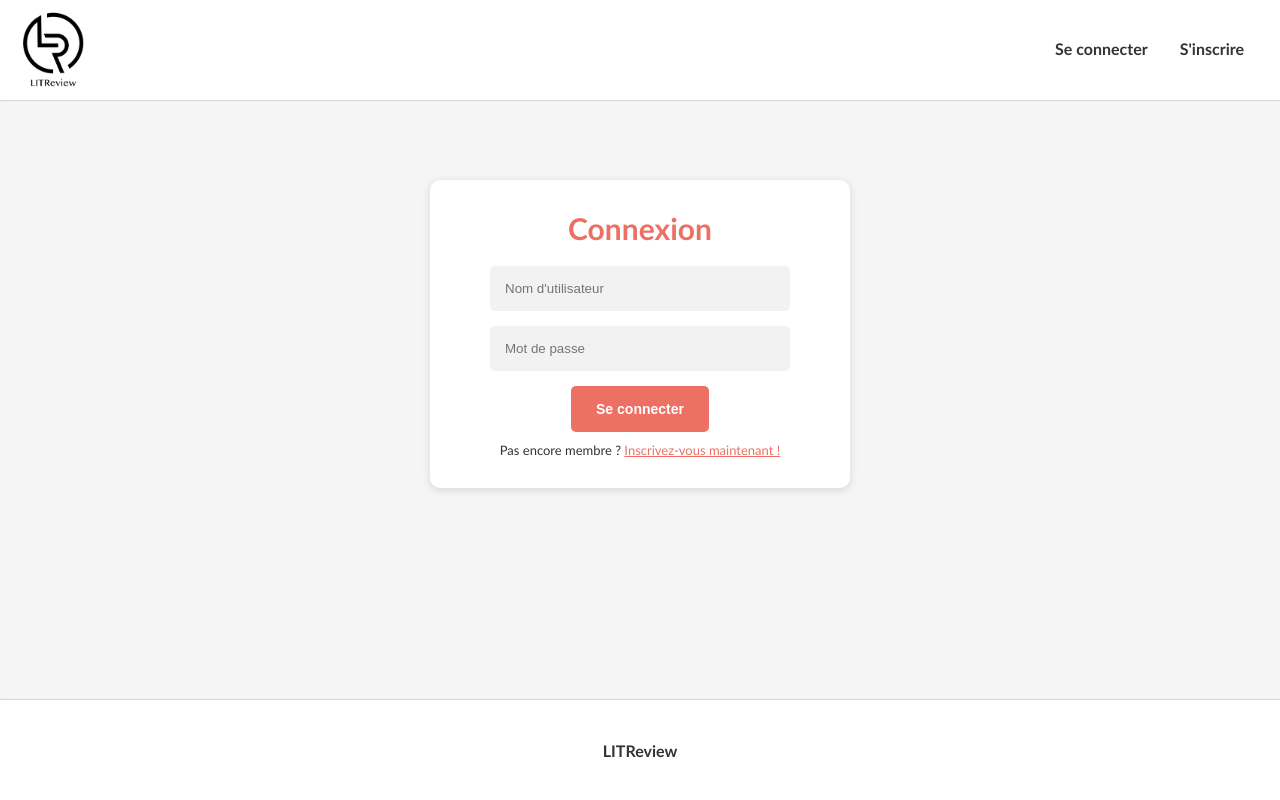
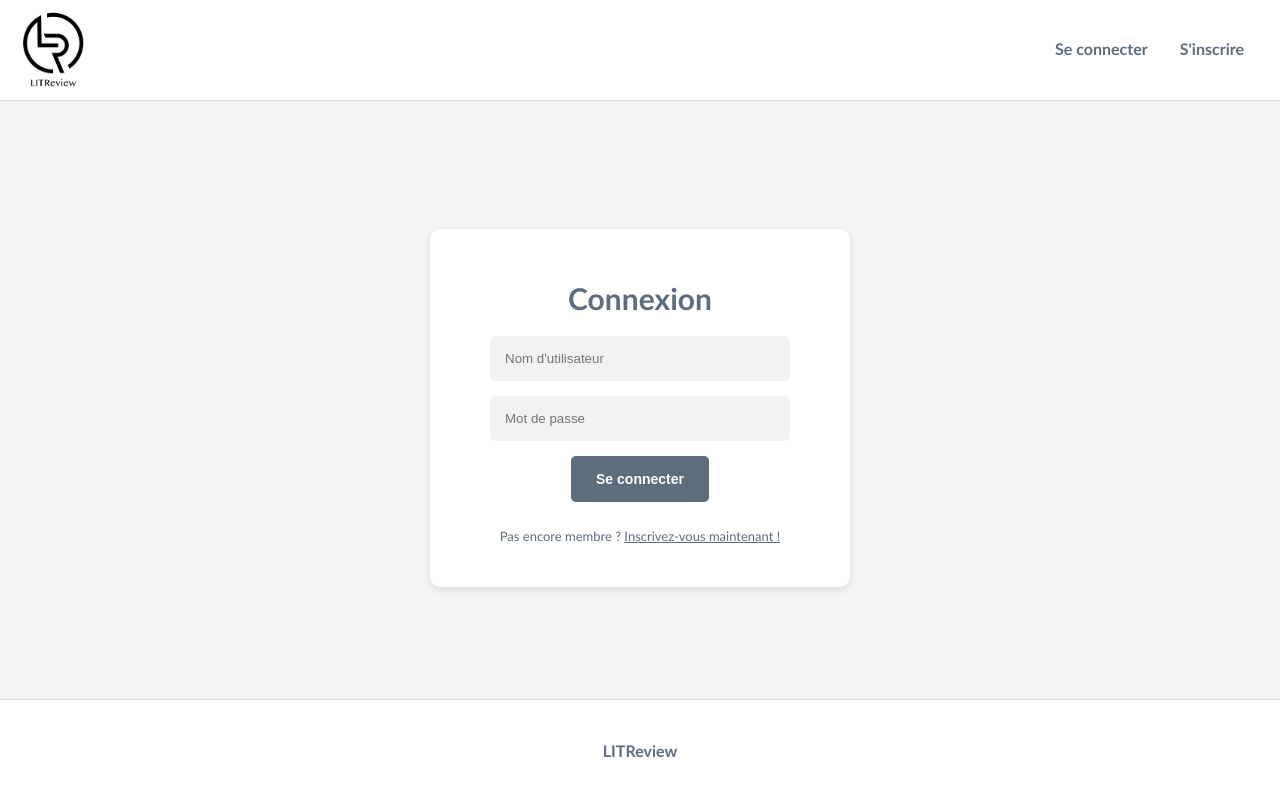
Before and after one commit to SelHel/Developing_A_Web_Application_With_Django, a Django app: page / in a window 1280 px wide. Run offline with Django 4.2, Linux system fonts and the light colour scheme.

Commit message:
correction de la mise en page html css

```diff
--- a/static/style.css
+++ b/static/style.css
@@ -1,10 +1,17 @@
 * {
-    margin: 0;
-    padding: 0;
+    -moz-box-sizing: border-box;
     box-sizing: border-box;
 }
 
+html {
+	height: 100%;
+}
+
 body {
+    min-height: 100%;
+    margin: 0;
+    padding: 100px 0;
+    position: relative;
     display: flex;
     justify-content: center;
     flex-direction: column;
@@ -13,11 +20,16 @@ body {
     font-family: "Gill Sans", sans-serif;
 }
 
+.block_content {
+    margin: 20px 0;
+}
 
 /* ------------------------------ HEADER -------------------------------*/
 header {
     width: 100%;
-    height: auto;
+    position: absolute;
+    top: 0;
+    height: 100px;
     background-color: #fff;
     box-shadow: 0 1px 1px #d8d8d8;
 }
@@ -50,7 +62,7 @@ header .header_content .header_menu ul {
 
 header .header_content li a {
     display: block;
-    color: #333;
+    color: #5D6D7E;
     text-align: center;
     padding: 14px 16px;
     text-decoration: none;
@@ -60,7 +72,7 @@ header .header_content li a {
 }
 
 header .header_content li a:hover {
-    color: #b4b4b4;
+    color: #AEB6BF;
 }
 /* ------------------------------ END HEADER -------------------------------*/
 /* --------------------------------- FORM CONTAINER ----------------------------------*/
@@ -69,8 +81,6 @@ header .header_content li a:hover {
     flex-direction: column;
     align-items: center;
     justify-content: center;
-    margin-top: 80px;
-    margin-bottom: 80px;
     background-color: #fff;
     padding: 30px 60px 30px;
     border-radius: 10px;
@@ -80,21 +90,21 @@ header .header_content li a:hover {
 }
 
 .form_container h1 {
-    color: #EC7063;
+    color: #5D6D7E;
     font-size: 30px;
     font-weight: 600;
     margin-bottom: 20px;
 }
 
 .form_container h2 {
-    color: #EC7063;
+    color: #5D6D7E;
     font-size: 15px;
     font-weight: 600;
     margin-top: 10px;
 }
 
 .form_container h3 {
-    color: #EC7063;
+    color: #5D6D7E;
     font-size: 30px;
     font-weight: 600;
     margin-bottom: 10px;
@@ -104,14 +114,14 @@ header .header_content li a:hover {
 .form_container p {
     width: 300px;
     text-align: center;
-    color: #333;
+    color: #5D6D7E;
     font-size: 13px;
     margin-top: 10px;
 }
 
 .form_container a {
     text-align: center;
-    color: #EC7063;
+    color: #5D6D7E;
 }
 
 .form {
@@ -129,7 +139,7 @@ header .header_content li a:hover {
     background-color: #f2f2f2;
     outline: none;
     margin-bottom: 15px;
-    color: #333;
+    color: #5D6D7E;
 }
 
 #id_rating {
@@ -162,14 +172,14 @@ header .header_content li a:hover {
     font-size: 14px;
     font-weight: 600;
     color: #fff;
-    background-color: #EC7063;
+    background-color: #5D6D7E;
     outline:none;
     cursor:pointer;
     transition: 0.3s;
 }
 
 .button:hover {
-    background-color: #b4b4b4;
+    background-color: #AEB6BF;
 }
 /* --------------------------------- END BUTTON ------------------------------------*/
 
@@ -189,19 +199,20 @@ header .header_content li a:hover {
     border-collapse: collapse;
     text-align: center;
     margin: auto;
+    color: #5D6D7E;
 }
 
 .subscriptions_table a {
-    color: #333;
+    color: #5D6D7E;
     text-decoration: none;
 }
 
 .subscriptions_table a:hover {
-    color: #b4b4b4;
+    color: #AEB6BF;
 }
 
 .subscriptions_table td{
-    border: 3px solid #333;
+    border: 3px solid #5D6D7E;
 }
 
 .subscriptions_table td:nth-child(1){
@@ -231,10 +242,10 @@ header .header_content li a:hover {
 /* ------------------------------ FOOTER ---------------------------------*/
 footer {
     position: absolute;
+    bottom: 0;
     left: 0;
-    bottom: 0;
+    right: 0;
     height: 100px;
-    width: 100%;
     background-color: #fff;
     box-shadow: 0 -1px 1px #d8d8d8;
     display: flex;
@@ -244,7 +255,7 @@ footer {
 
 footer p {
     margin: 0 auto;
-    color: #333;
+    color: #5D6D7E;
     font-size: 16px;
     font-weight: 600;
     text-align: center;
--- a/templates/base.html
+++ b/templates/base.html
@@ -25,7 +25,7 @@
                 </nav>
             </div>
         </header>
-        <div class="main">
+        <div class="block_content">
             {% block content %}{% endblock %}
         </div>
         <footer>
```
Also changed, not shown: db.sqlite3.
